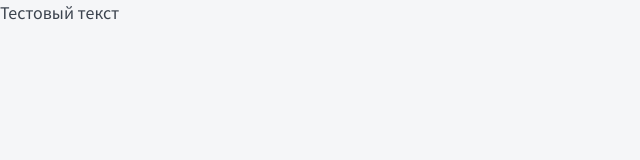
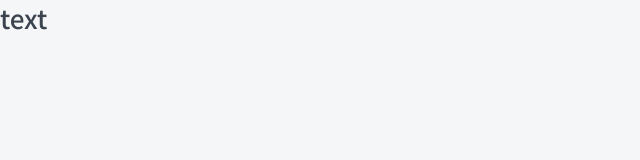
Before and after one commit to EvgeniyBudaev/react-next-photoshop, a Next.js app: page / in a window 1280 px wide. Shown: the top 160 px of the page, without its empty margins (0-640 px from the left). Built offline with nearby package versions, Linux system fonts and the light colour scheme.

Commit message:
Первый компонент

```diff
--- /dev/null
+++ b/components/Htag/Htag.module.css
@@ -0,0 +1,20 @@
+.h1 {
+	font-weight: 500;
+	font-size: 26px;
+	line-height: 35px;
+	margin: 0;
+}
+
+.h2 {
+	font-weight: 500;
+	font-size: 22px;
+	line-height: 30px;
+	margin: 0;
+}
+
+.h3 {
+	font-weight: 600;
+	font-size: 20px;
+	line-height: 27px;
+	margin: 0;
+}
--- /dev/null
+++ b/components/Htag/Htag.props.ts
@@ -0,0 +1,6 @@
+import { ReactNode } from 'react';
+
+export interface HtagProps {
+	tag: 'h1' | 'h2' | 'h3';
+	children: ReactNode;
+}
--- /dev/null
+++ b/components/Htag/Htag.tsx
@@ -0,0 +1,15 @@
+import { HtagProps } from './Htag.props';
+import styles from "./Htag.module.css";
+
+export const Htag = ({ tag, children }: HtagProps): JSX.Element => {
+	switch (tag) {
+		case 'h1':
+			return <h1 className={styles.h1}>{children}</h1>;
+		case 'h2':
+			return <h2 className={styles.h2}>{children}</h2>;
+		case 'h3':
+			return <h3 className={styles.h3}>{children}</h3>;
+		default:
+			return <></>;
+	}
+};
--- /dev/null
+++ b/components/index.ts
@@ -0,0 +1 @@
+export * from './Htag/Htag';
--- a/pages/index.tsx
+++ b/pages/index.tsx
@@ -1,7 +1,10 @@
+import React from 'react';
+import { Htag } from '../components';
+
 export default function Home(): JSX.Element {
   return (
-    <div>
-      Тестовый текст
-    </div>
+    <>
+      <Htag tag='h1'>text</Htag>
+    </>
   );
 }
```
